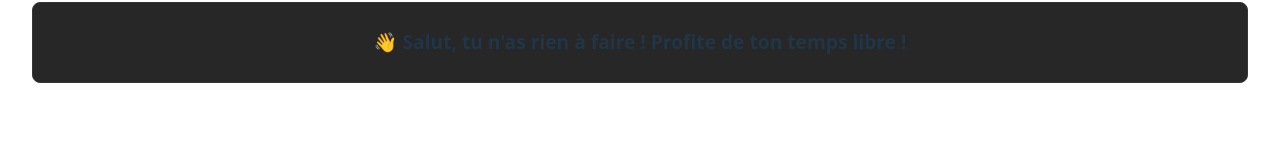
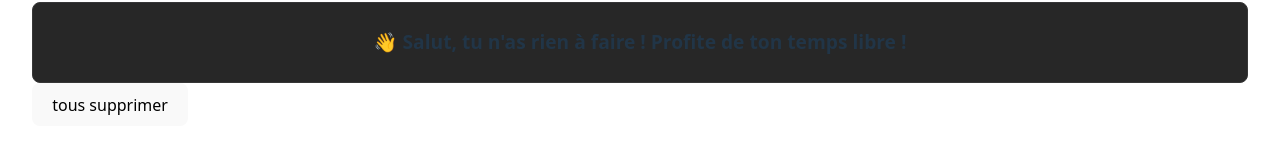
Before and after one commit to Jordan-Nsadisi/TaskFlow-cool-todo-app-, a React (Vite) app: page / in a window 1280 px wide. Shown: the part 283-436 px from the top of the page. Built offline with nearby package versions, Linux system fonts and the light colour scheme.

Commit message:
create and export button component for delete all tasks

```diff
--- a/src/components/buttonDeleteAll/buttonDeleteAll.jsx
+++ b/src/components/buttonDeleteAll/buttonDeleteAll.jsx
@@ -0,0 +1,7 @@
+//ce composant  est le bouton suprimant toutes les tâches
+
+export const ButtonDeleteAll = () => {
+    return (
+        <button>tous supprimer</button>
+    )
+}
--- a/src/components/taskContainer.jsx
+++ b/src/components/taskContainer.jsx
@@ -5,6 +5,7 @@ import { Footer } from "./footer/footer"
 import { Header } from "./header/header"
 import { TaskInput } from "./taskInput/taskInput"
 import { TaskLists } from "./taskList/taskList"
+import { ButtonDeleteAll } from "./buttonDeleteAll/buttonDeleteAll"
 
 export const TaskContainer = () => {
 
@@ -109,6 +110,7 @@ export const TaskContainer = () => {
             <TaskInput addTask={addTask} /> {/* on passe la fonction addTask en prop au composant enfant TaskInput pour pouvoir ajouter des tâches depuis ce composant */}
             <TaskLists tasksList={tasksList} editTask={editTask}
                 deleteTask={deleteTask} incompletedTasks={incompletedTasks} /> {/*on passe en props le tableau des taches, et les outils dont il a besoin */}
+            <ButtonDeleteAll />
             <Footer completedTasks={completedTasks} /> {/*on passe en props le nombre des tâches complété pour géré leur affichages dans le composant enfant */}
         </main>
     )
```
